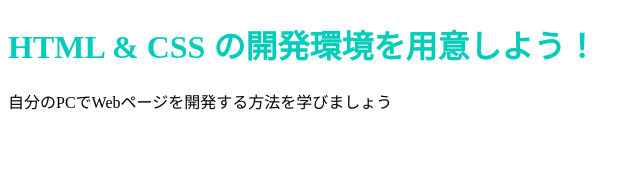
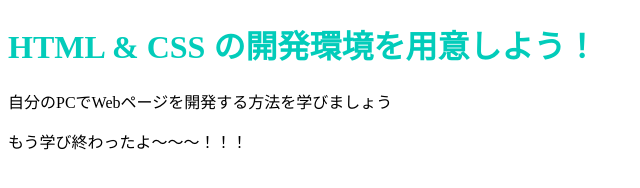
Before and after one commit to yu-ki-trail/maintawin, a plain HTML site: page index.html in a window 1280 px wide. Shown: the whole page, without its empty margins (0-640 px from the left). Drawn offline with Linux system fonts and the light colour scheme.

Commit message:
Update index.html

```diff
--- a/index.html
+++ b/index.html
@@ -8,5 +8,6 @@
   <body>
     <h1 class="title">HTML & CSS の開発環境を用意しよう！</h1>
     <p>自分のPCでWebページを開発する方法を学びましょう</p>
+    <p>もう学び終わったよ〜〜〜！！！</p>
   </body>
 </html>
```
